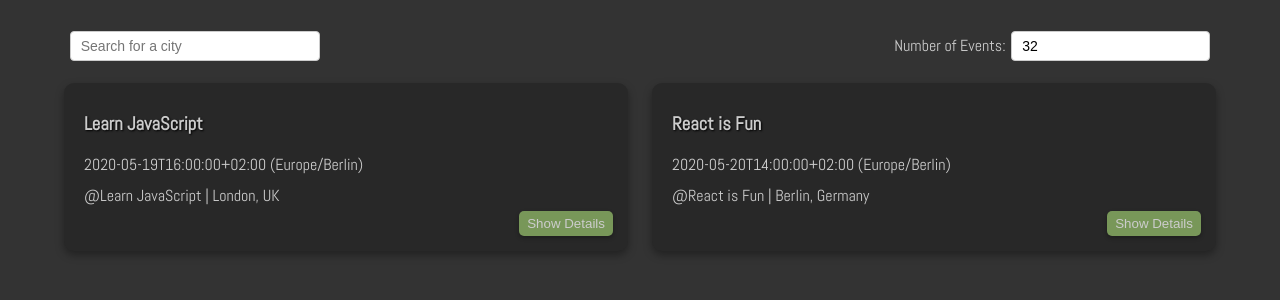
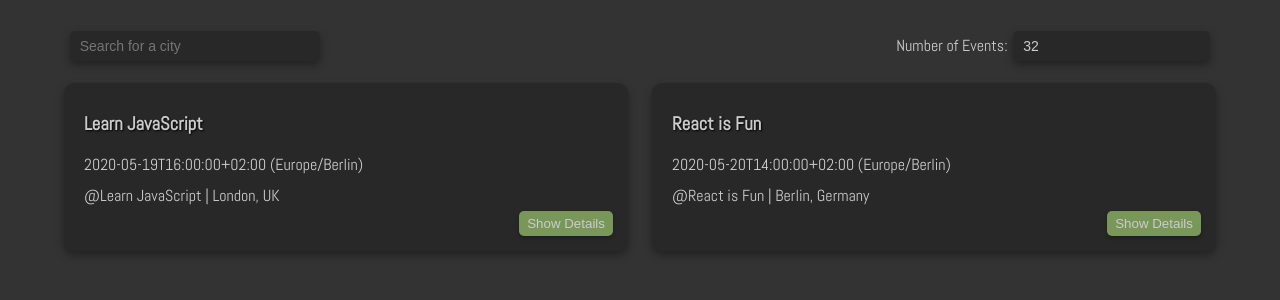
Before and after one commit to mpschirle1/meet, a React (Create React App) app: page / in a window 1280 px wide. Shown: the top 300 px of the page. Built offline with nearby package versions, Linux system fonts and the light colour scheme.

Commit message:
Modified CSS stylings

```diff
--- a/src/App.css
+++ b/src/App.css
@@ -36,7 +36,7 @@ body {
 
 .EventList {
   display: grid;
-  grid-template-columns: repeat(auto-fit, minmax(300px, 1fr));
+  grid-template-columns: repeat(auto-fit, minmax(280px, 1fr));
   gap: 1.5em;
 }
 
@@ -58,15 +58,19 @@ p {
 
 input[type="text"],
 input[type="number"] {
+  color: var(--text-color);
+  font-size: 12px;
+  background-color: var(--event);
   padding: 8px 6px 8px 10px;
   margin: 1%;
-  border-radius: 4px;
+  border-radius: 5px;
   outline: none;
-  border: 1px solid #ccc;
+  border: none;
   font-size: 14px;
   line-height: 20px;
   align-self: center;
   height: 30px;
+  box-shadow: 0 4px 8px 0 rgba(0, 0, 0, 0.35);
 }
 
 .city {
@@ -87,17 +91,17 @@ input[type="number"] {
 .suggestions > li {
   text-align: left;
   padding: 8px 6px 8px 10px;
-  background-color: #eee;
+  background-color: var(--event);
   cursor: default;
 }
 
 .suggestions > li:last-child {
-  border-bottom-left-radius: 4px;
-  border-bottom-right-radius: 4px;
+  border-bottom-left-radius: 5px;
+  border-bottom-right-radius: 5px;
 }
 
 .suggestions > li:hover {
-  background-color: #bcdcdb;
+  background-color: var(--button);
 }
 
 .Event {
```
